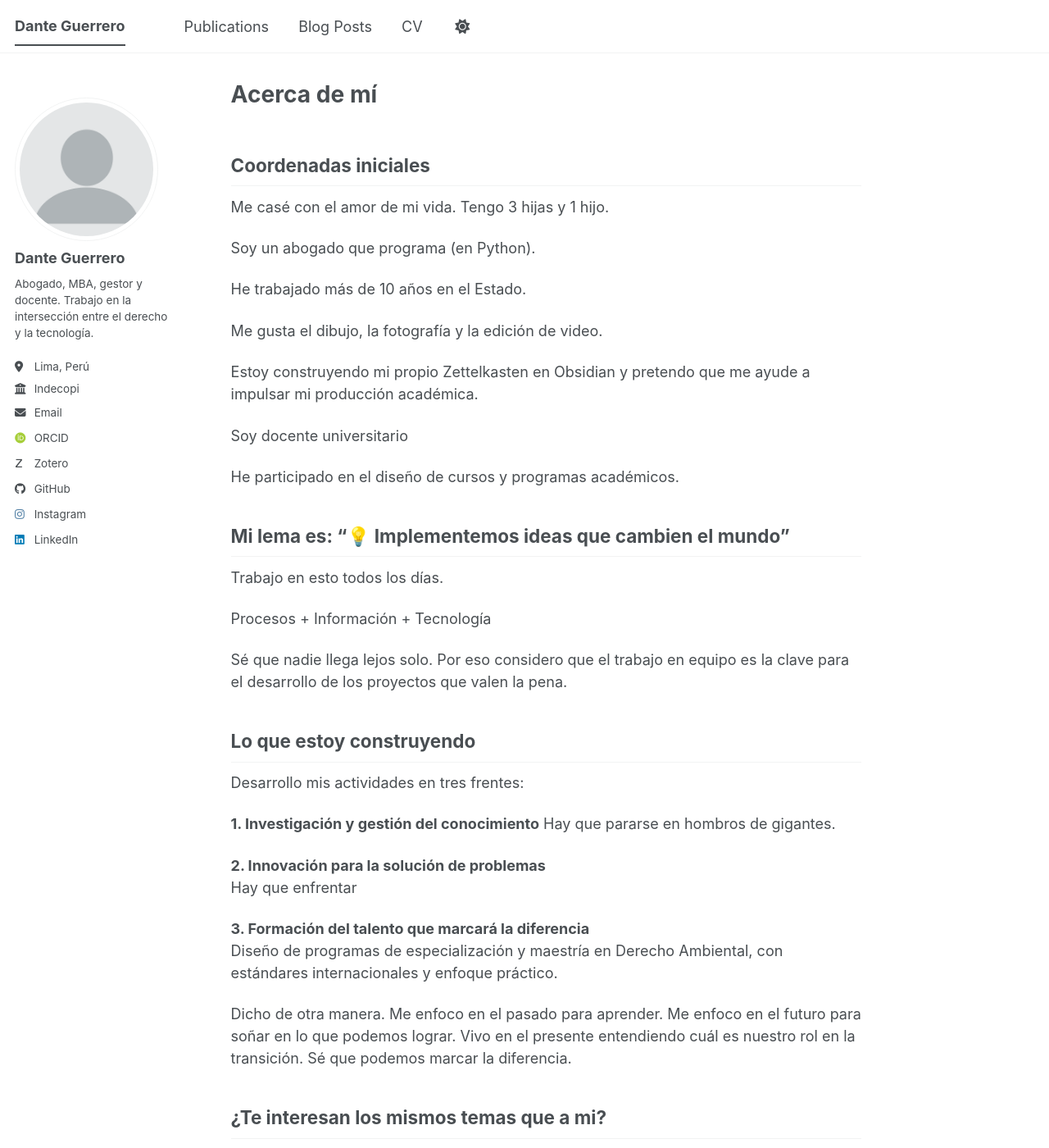
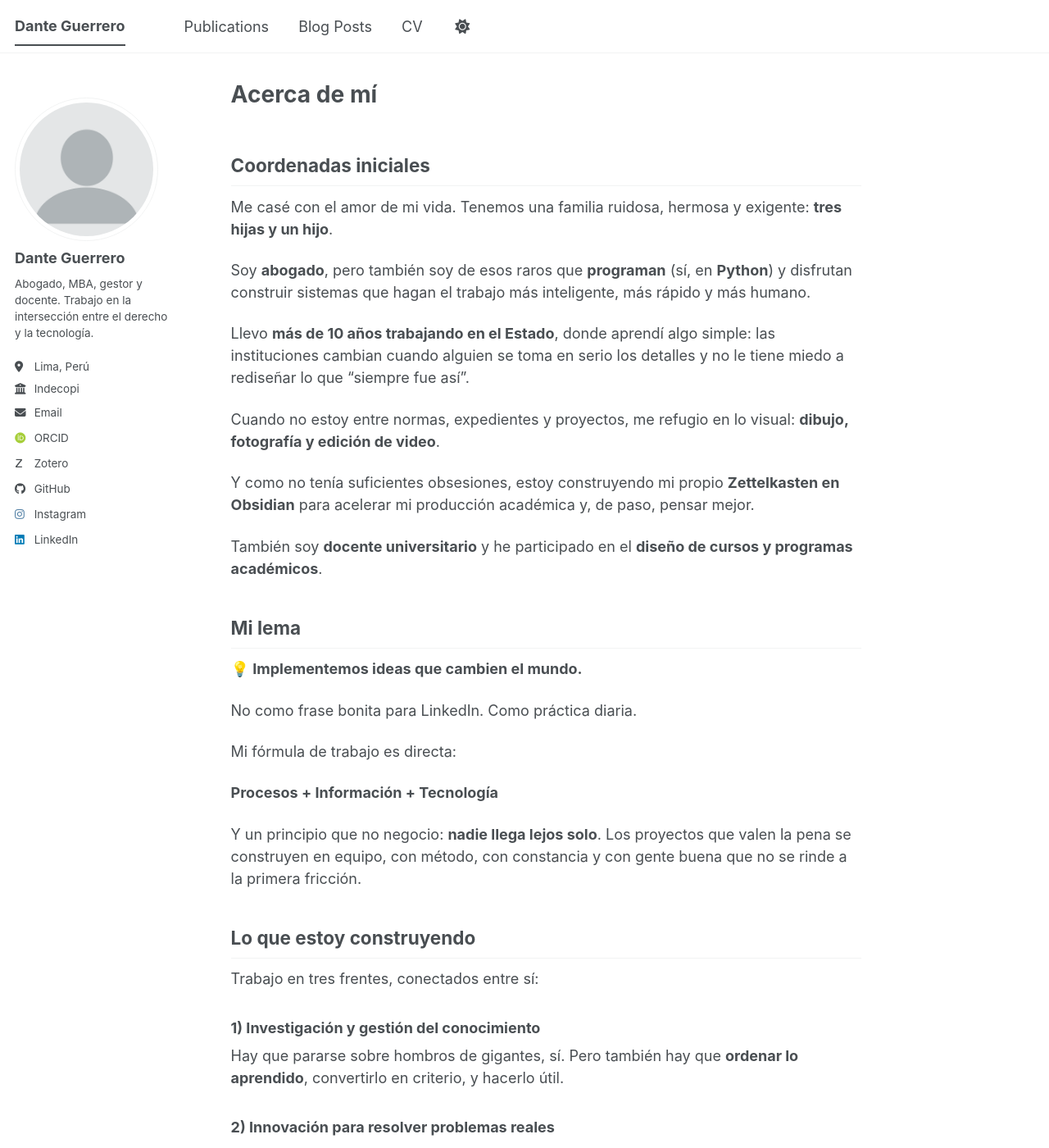
Before and after one commit to Dante-Guerrero/Dante-Guerrero.github.io, a Jekyll site: the page built from _pages/about.md, in a window 1280 px wide and 1400 px high. Shown: the whole window at 82% size. Built offline with Jekyll 4.4.1, drawn with Linux system fonts in a browser that asks for light colours; some web fonts are replaced; a script bundle is joined from its source files by our own code; library files that are not in the unit come from our copies; some of the changed text lies outside the part shown.

Commit message:
NUEVA VERSIÓN de _pages/about.md

```diff
--- a/_pages/about.md
+++ b/_pages/about.md
@@ -9,43 +9,51 @@ redirect_from:
 
 ## Coordenadas iniciales
 
-Me casé con el amor de mi vida. Tengo 3 hijas y 1 hijo.
+Me casé con el amor de mi vida. Tenemos una familia ruidosa, hermosa y exigente: **tres hijas y un hijo**.
 
-Soy un abogado que programa (en Python).
+Soy **abogado**, pero también soy de esos raros que **programan** (sí, en **Python**) y disfrutan construir sistemas que hagan el trabajo más inteligente, más rápido y más humano.
 
-He trabajado más de 10 años en el Estado.
+Llevo **más de 10 años trabajando en el Estado**, donde aprendí algo simple: las instituciones cambian cuando alguien se toma en serio los detalles y no le tiene miedo a rediseñar lo que “siempre fue así”.
 
-Me gusta el dibujo, la fotografía y la edición de video.
+Cuando no estoy entre normas, expedientes y proyectos, me refugio en lo visual: **dibujo, fotografía y edición de video**.
 
-Estoy construyendo mi propio Zettelkasten en Obsidian y pretendo que me ayude a impulsar mi producción académica.
+Y como no tenía suficientes obsesiones, estoy construyendo mi propio **Zettelkasten en Obsidian** para acelerar mi producción académica y, de paso, pensar mejor.
 
-Soy docente universitario
+También soy **docente universitario** y he participado en el **diseño de cursos y programas académicos**.
 
-He participado en el diseño de cursos y programas académicos.
+## Mi lema
 
-## Mi lema es: "💡 Implementemos ideas que cambien el mundo"
+**💡 Implementemos ideas que cambien el mundo.**
 
-Trabajo en esto todos los días.
+No como frase bonita para LinkedIn. Como práctica diaria.
 
-Procesos + Información + Tecnología
+Mi fórmula de trabajo es directa:
 
-Sé que nadie llega lejos solo. Por eso considero que el trabajo en equipo es la clave para el desarrollo de los proyectos que valen la pena.
+**Procesos + Información + Tecnología**
+
+Y un principio que no negocio: **nadie llega lejos solo**. Los proyectos que valen la pena se construyen en equipo, con método, con constancia y con gente buena que no se rinde a la primera fricción.
 
 ## Lo que estoy construyendo
 
-Desarrollo mis actividades en tres frentes:
+Trabajo en tres frentes, conectados entre sí:
 
-**1. Investigación y gestión del conocimiento**
-Hay que pararse en hombros de gigantes.
+### 1) Investigación y gestión del conocimiento
+Hay que pararse sobre hombros de gigantes, sí. Pero también hay que **ordenar lo aprendido**, convertirlo en criterio, y hacerlo útil.
 
-**2. Innovación para la solución de problemas**
-Hay que enfrentar
+### 2) Innovación para resolver problemas reales
+La innovación no es una presentación bonita. Es **enfrentar fricciones**, rediseñar procesos y crear herramientas que mejoren resultados sin sacrificar garantías ni rigor.
 
-**3. Formación del talento que marcará la diferencia**
-Diseño de programas de especialización y maestría en Derecho Ambiental, con estándares internacionales y enfoque práctico.
+### 3) Formación del talento que marcará la diferencia
+Diseño y enseño con un objetivo: formar profesionales que combinen **derecho**, **capacidad estratégica** y **alfabetización tecnológica**.
 
-Dicho de otra manera. Me enfoco en el pasado para aprender. Me enfoco en el futuro para soñar en lo que podemos lograr. Vivo en el presente entendiendo cuál es nuestro rol en la transición. Sé que podemos marcar la diferencia.
+## Una manera de decirlo
 
-## ¿Te interesan los mismos temas que a mi?
+Aprendo del pasado para no improvisar.
+Sueño con el futuro para no quedarme chico.
+Trabajo en el presente para entender cuál es nuestro rol en la transición.
 
-¡Conéctemos! Los enlaces a mis perfiles académicos y profesionales están en el panel lateral.
+Y sí: creo que podemos marcar la diferencia.
+
+## ¿Te interesan los mismos temas?
+
+**Conversemos**. Los enlaces a mis perfiles académicos y profesionales están en el panel lateral.
```
